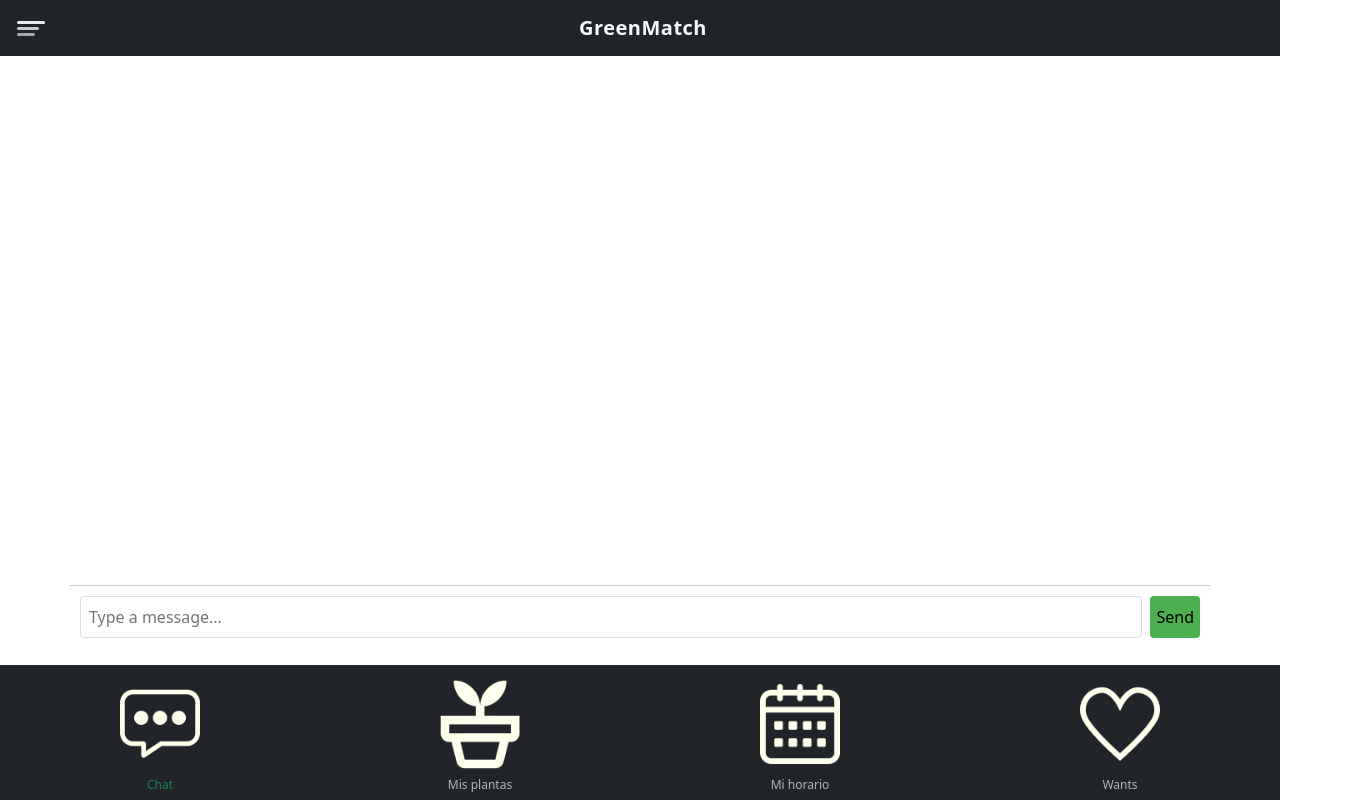
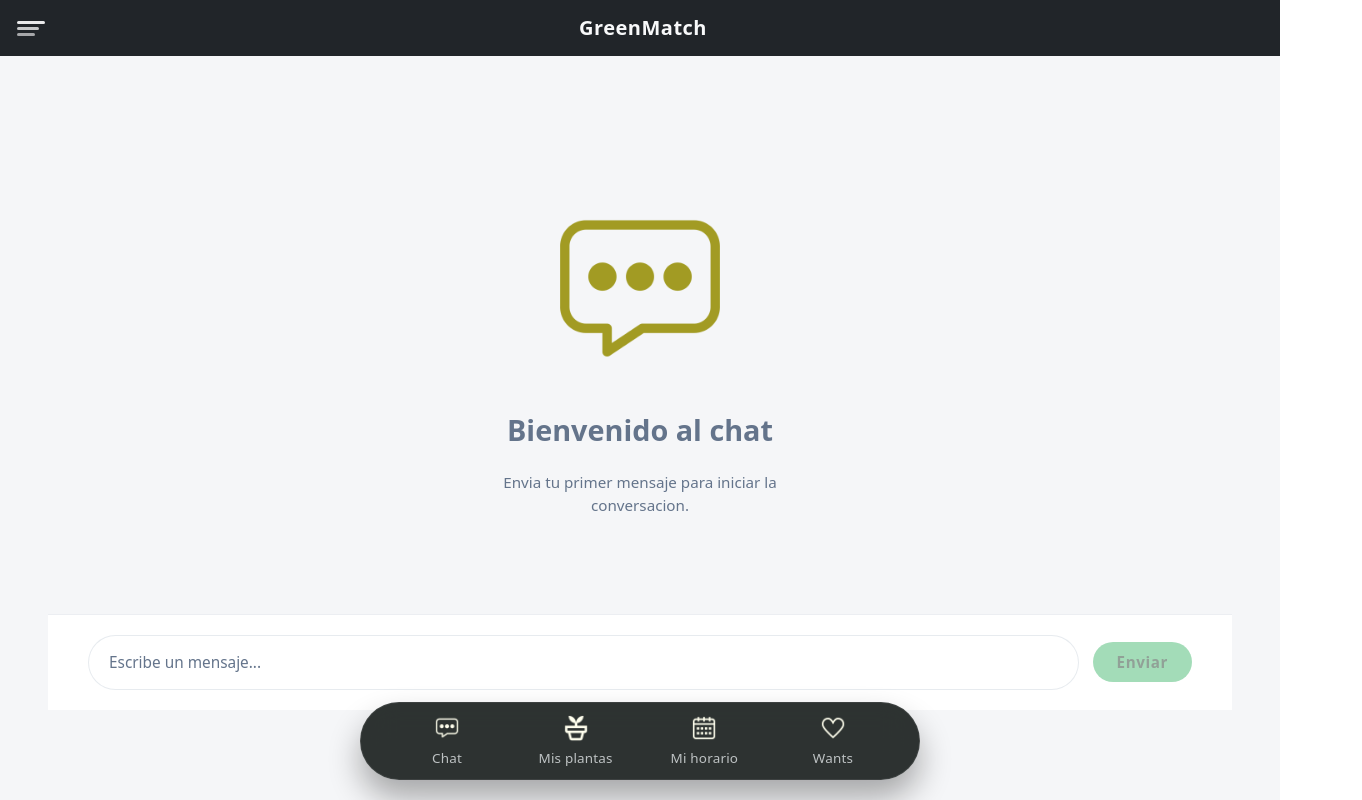
Before and after one commit to jrpinto2005/GreenMatchFrontAngular, an Angular app in the folder greenMatchApp/Front/: page /chat in a window 1280 px wide. Shown: the whole page, 1362 px wide, since content can reach past the window. Built offline with nearby package versions, Linux system fonts and the light colour scheme; a web font is replaced by a local one.

Commit message:
fix chat - barra

```diff
--- a/greenMatchApp/Front/src/app/barra-inferior/barra-inferior.component.html
+++ b/greenMatchApp/Front/src/app/barra-inferior/barra-inferior.component.html
@@ -1,23 +1,23 @@
-<footer class="barra-inferior bg-dark text-light" role="navigation" aria-label="Barra inferior">
-	<nav class="d-flex justify-content-around align-items-center py-2">
-		<a class="nav-item text-center" role="link" href="/chat">
-			<img class="icon-placeholder mb-1" src="assets/chat-cream.png" alt="Chat"/>
-			<div class="nav-label small text-success">Chat</div>
+<footer class="barra-inferior" role="navigation" aria-label="Navegacion inferior">
+	<nav class="barra-inferior__nav">
+		<a class="barra-inferior__item" role="link" href="/chat">
+			<img class="barra-inferior__icon" src="assets/chat-cream.png" alt="Chat"/>
+			<span class="barra-inferior__label">Chat</span>
 		</a>
 
-		<a class="nav-item text-center" role="link" href="/mis-plantas">
-            <img class="icon-placeholder mb-1" src="assets/logo-cream.png" alt="Mis plantas"/>
-			<div class="nav-label small">Mis plantas</div>
+		<a class="barra-inferior__item" role="link" href="/mis-plantas">
+            <img class="barra-inferior__icon" src="assets/logo-cream.png" alt="Mis plantas"/>
+			<span class="barra-inferior__label">Mis plantas</span>
 		</a>
 
-		<a class="nav-item text-center" role="link" href="/mi-horario">
-            <img class="icon-placeholder mb-1" src="assets/calendar-cream.png" alt="Mi horario"/>
-			<div class="nav-label small">Mi horario</div>
+		<a class="barra-inferior__item" role="link" href="/mi-horario">
+            <img class="barra-inferior__icon" src="assets/calendar-cream.png" alt="Mi horario"/>
+			<span class="barra-inferior__label">Mi horario</span>
 		</a>
 
-		<a class="nav-item text-center" role="link" href="/wants">
-            <img class="icon-placeholder mb-1" src="assets/heart-cream.png" alt="Wants"/>
-			<div class="nav-label small">Wants</div>
+		<a class="barra-inferior__item" role="link" href="/wants">
+            <img class="barra-inferior__icon" src="assets/heart-cream.png" alt="Wants"/>
+			<span class="barra-inferior__label">Wants</span>
 		</a>
 	</nav>
 </footer>
--- a/greenMatchApp/Front/src/app/barra-inferior/barra-inferior.component.scss
+++ b/greenMatchApp/Front/src/app/barra-inferior/barra-inferior.component.scss
@@ -1,70 +1,122 @@
 .barra-inferior {
   position: fixed;
-  bottom: 0;
+  bottom: clamp(0.6rem, 2vh, 1.1rem);
   left: 0;
   right: 0;
-  width: 100%;
-  background-color: #1a1a1a;
-  border-top: 1px solid #2a2a2a;
   z-index: 1000;
+  display: flex;
+  justify-content: center;
+  padding: 0 clamp(0.6rem, 4vw, 1.25rem);
+  padding-bottom: max(env(safe-area-inset-bottom), 0.25rem);
 }
 
-nav {
+.barra-inferior__nav {
   display: flex;
-  justify-content: space-around;
   align-items: center;
-  width: 100%;
+  justify-content: space-between;
+  gap: clamp(0.6rem, 3vw, 1.5rem);
+  width: min(460px, 100%);
+  padding: clamp(0.45rem, 1.6vh, 0.7rem) clamp(0.85rem, 3.5vw, 1.4rem);
+  border-radius: 999px;
+  background: rgba(18, 23, 21, 0.88);
+  border: 1px solid rgba(255, 255, 255, 0.08);
+  box-shadow: 0 18px 32px rgba(0, 0, 0, 0.32);
+  backdrop-filter: saturate(180%) blur(18px);
+  transition: border-color 0.2s ease, background 0.2s ease;
 }
 
-.nav-item {
+@supports not ((-webkit-backdrop-filter: blur(0)) or (backdrop-filter: blur(0))) {
+  .barra-inferior__nav {
+    background: rgba(18, 23, 21, 0.96);
+  }
+}
+
+.barra-inferior__item {
+  position: relative;
   display: flex;
   flex-direction: column;
   align-items: center;
+  justify-content: center;
+  min-width: 0;
+  gap: 0.35rem;
   flex: 1;
   text-decoration: none;
-  color: #adb5bd;
-  transition: color 0.2s ease;
+  color: rgba(237, 241, 244, 0.75);
+  font-weight: 500;
+  transition: color 0.2s ease, transform 0.2s ease;
 
-  &:hover {
-    color: #fff;
-    text-decoration: none;
+  &:hover,
+  &:focus-visible {
+    color: #ffffff;
+    transform: translateY(-1px);
   }
 
-  &.active {
-    color: #4caf50;
+  &:focus-visible {
+    outline: 2px solid rgba(125, 216, 125, 0.55);
+    outline-offset: 4px;
+  }
+
+  &[aria-current='page'] {
+    color: #7dd87d;
   }
 }
 
-.icon-placeholder {
-  width: 120px;
-  height: 100px;
-  margin-bottom: 6px;
-  object-fit: contain;
+.barra-inferior__item::after {
+  content: '';
+  position: absolute;
+  bottom: -0.25rem;
+  left: 50%;
+  width: 18px;
+  height: 3px;
+  border-radius: 999px;
+  background: transparent;
+  transform: translateX(-50%);
+  transition: background 0.2s ease;
 }
 
-.nav-label {
-  font-size: 0.875rem;
-  font-weight: 400;
-  line-height: 1.2;
-  margin: 0;
+.barra-inferior__item:hover::after,
+.barra-inferior__item[aria-current='page']::after {
+  background: #7dd87d;
+}
+
+.barra-inferior__icon {
+  width: clamp(22px, 5.5vw, 28px);
+  height: clamp(22px, 5.5vw, 28px);
+  object-fit: contain;
+  transition: transform 0.2s ease;
+}
+
+.barra-inferior__item:hover .barra-inferior__icon {
+  transform: scale(1.05);
+}
+
+.barra-inferior__label {
+  font-size: clamp(0.68rem, 1.7vw, 0.84rem);
+  letter-spacing: 0.015em;
+  white-space: nowrap;
   color: inherit;
 }
-//makes the component smaller
-.barra-inferior {
-  padding: 0px 0;
+
+@media (max-width: 600px) {
+  .barra-inferior {
+    bottom: clamp(0.45rem, 2.8vh, 1rem);
+    padding-inline: clamp(0.45rem, 5vw, 0.9rem);
+  }
+
+  .barra-inferior__nav {
+    width: min(92%, 380px);
+    padding-inline: clamp(0.75rem, 5vw, 1.2rem);
+    gap: clamp(0.45rem, 4vw, 1rem);
+  }
+
+  .barra-inferior__item {
+    gap: 0.25rem;
+  }
 }
-//reduces margins between icons
-.nav-item {
-  padding: 0px 0;
+
+@media (min-width: 900px) {
+  .barra-inferior__nav {
+    width: min(560px, 88%);
+    padding-inline: clamp(1.05rem, 3vw, 2.1rem);
+  }
 }
-//reduces margins between text and image
-.icon-placeholder {
-  margin: 0 auto 4px;
-}
-.nav-label {
-    font-size: 0.75rem;
-    font-weight: 400;
-    line-height: 1.2;
-    margin: 0;
-    color: inherit;
-}
--- a/greenMatchApp/Front/src/app/chat/chat.component.html
+++ b/greenMatchApp/Front/src/app/chat/chat.component.html
@@ -1,24 +1,47 @@
 <app-barra-superior></app-barra-superior>
 
-<main class="chat-content d-flex flex-column justify-content-center align-items-center flex-fill">
-  <div class="placeholder-content">
-
-    <div class="container">
-      <div class="chat-container">
-        <div class="messages">
-          <div *ngFor="let msg of messages" [class.self]="msg.from === 'me'">
-            <span>{{ msg.text }}</span>
-          </div>
+<main class="chat-page">
+  <section class="chat-card" aria-label="Conversacion">
+    <div class="chat-card__messages" role="log" aria-live="polite">
+      <ng-container *ngIf="messages.length > 0; else emptyState">
+        <div
+          *ngFor="let msg of messages"
+          class="chat-card__message"
+          [class.chat-card__message--self]="msg.from === 'me'"
+          role="listitem">
+          <span>{{ msg.text }}</span>
         </div>
-      </div>
+      </ng-container>
     </div>
 
-    <div class="input-area">
-      <input [(ngModel)]="newMessage" placeholder="Type a message..." (keyup.enter)="sendMessage()" />
-      <button (click)="sendMessage()">Send</button>
-    </div>
+    <ng-template #emptyState>
+      <div class="chat-card__empty" role="presentation">
+        <img src="assets/chat-verde.png" alt="Ilustracion de chat" loading="lazy" />
+        <h2>Bienvenido al chat</h2>
+        <p>Envia tu primer mensaje para iniciar la conversacion.</p>
+      </div>
+    </ng-template>
 
-  </div>
+    <form class="chat-card__composer" (ngSubmit)="handleSubmit()" novalidate>
+      <label class="visually-hidden" for="chat-message">Escribe tu mensaje</label>
+      <div class="chat-card__input">
+        <input
+          id="chat-message"
+          name="message"
+          type="text"
+          [(ngModel)]="newMessage"
+          placeholder="Escribe un mensaje..."
+          autocomplete="off"
+          aria-label="Mensaje a enviar" />
+      </div>
+      <button
+        class="chat-card__send"
+        type="submit"
+        [disabled]="!newMessage.trim()">
+        Enviar
+      </button>
+    </form>
+  </section>
 </main>
 
 <app-barra-inferior></app-barra-inferior>
--- a/greenMatchApp/Front/src/app/chat/chat.component.scss
+++ b/greenMatchApp/Front/src/app/chat/chat.component.scss
@@ -1,66 +1,276 @@
-.chat-content {
-  min-height: calc(100vh - 120px); /* Adjust based on header and footer heights */
-  padding: 20px;
+:host {
+  display: flex;
+  flex-direction: column;
+  min-height: 100vh;
+  --chat-bg: #0f1115;
+  --chat-text: #e5e7eb;
+  --chat-secondary-text: #94a3b8;
+  --chat-message-bg: #1f252f;
+  --chat-message-border: rgba(148, 163, 184, 0.16);
+  --chat-user-bg: #3fbf6b;
+  --chat-user-border: rgba(56, 207, 119, 0.5);
+  --chat-user-text: #052814;
+  --chat-input-bg: #161b24;
+  --chat-input-border: rgba(148, 163, 184, 0.18);
+  --chat-composer-bg: rgba(13, 16, 22, 0.92);
+  --chat-composer-border: rgba(148, 163, 184, 0.16);
+  background: var(--chat-bg);
+  color: var(--chat-text);
+  transition: background-color 0.25s ease, color 0.25s ease;
 }
 
-.placeholder-content {
-  text-align: center;
-  color: #666;
+@media (prefers-color-scheme: light) {
+  :host {
+    --chat-bg: #f5f6f8;
+    --chat-text: #1f2937;
+    --chat-secondary-text: #64748b;
+    --chat-message-bg: #ffffff;
+    --chat-message-border: rgba(100, 116, 139, 0.14);
+    --chat-user-bg: #36b364;
+    --chat-user-border: rgba(54, 179, 100, 0.4);
+    --chat-user-text: #0d301b;
+    --chat-input-bg: rgba(255, 255, 255, 0.92);
+    --chat-input-border: rgba(148, 163, 184, 0.22);
+    --chat-composer-bg: rgba(255, 255, 255, 0.96);
+    --chat-composer-border: rgba(148, 163, 184, 0.18);
+  }
 }
 
-.placeholder-content h2 {
-  margin-bottom: 10px;
-  color: #4caf50;
+.chat-page {
+  flex: 1;
+  display: flex;
+  justify-content: center;
+  padding: clamp(1.25rem, 3vw, 2.25rem) clamp(1rem, 6vw, 3rem);
+  padding-bottom: calc(clamp(90px, 10vh, 110px) + env(safe-area-inset-bottom));
 }
 
-.chat-container {
+.chat-card {
+  flex: 1;
   display: flex;
   flex-direction: column;
-  height: 100%;
-  width: 100vw;
-  margin: auto;
+  width: min(100%, 960px);
+  margin: 0 auto;
+  background: transparent;
+  border: none;
+  border-radius: clamp(18px, 2vw, 26px);
+  box-shadow: none;
 }
 
-.messages {
+.chat-card__messages {
   flex: 1;
+  display: flex;
+  flex-direction: column;
+  gap: 1rem;
+  padding: clamp(1.25rem, 4vw, 2.5rem);
   overflow-y: auto;
-  padding: 10px;
+  background: transparent;
+  scrollbar-width: thin;
+  scrollbar-color: rgba(102, 126, 150, 0.5) transparent;
 }
 
-.messages div {
-  margin: 5px 0;
-  padding: 8px;
-  border-radius: 6px;
-  background: #f1f1f1;
-  max-width: 70%;
+.chat-card__messages::-webkit-scrollbar {
+  width: 8px;
 }
 
-.messages div.self {
-  background: #007bff;
-  color: white;
-  margin-left: auto;
+.chat-card__messages::-webkit-scrollbar-thumb {
+  background: rgba(102, 126, 150, 0.6);
+  border-radius: 999px;
 }
 
-.input-area {
-  display: flex;
-  padding: 10px;
-  border-top: 1px solid #ccc;
+.chat-card__messages::-webkit-scrollbar-track {
+  background: transparent;
 }
 
-input {
-  flex: 1;
-  padding: 8px;
-  border-radius: 4px;
-  border: 1px solid #ddd;
-  margin-right: 8px;
+.chat-card__message {
+  align-self: flex-start;
+  max-width: min(78%, 620px);
+  padding: 0.85rem 1.1rem;
+  border-radius: 16px;
+  background: var(--chat-message-bg);
+  color: var(--chat-text);
+  font-size: 0.95rem;
+  line-height: 1.55;
+  border: 1px solid var(--chat-message-border);
+  box-shadow: none;
+  animation: message-pop 0.22s ease;
 }
 
-.container {
-  height: 55vh;
+.chat-card__message--self {
+  align-self: flex-end;
+  background: var(--chat-user-bg);
+  color: var(--chat-user-text);
+  border: 1px solid var(--chat-user-border);
 }
 
-button {
-  border-radius: 4px;
-  background-color: #4caf50;
-  border: transparent;
+.chat-card__empty {
+  margin: auto;
+  max-width: 320px;
+  text-align: center;
+  display: flex;
+  flex-direction: column;
+  align-items: center;
+  gap: 1.5rem;
+  color: var(--chat-secondary-text);
+
+  img {
+    width: clamp(140px, 34vw, 200px);
+    opacity: 0.9;
+  }
+
+  h2 {
+    font-size: clamp(1.25rem, 2.6vw, 1.8rem);
+    font-weight: 600;
+    margin: 0;
+  }
+
+  p {
+    margin: 0;
+    font-size: 0.95rem;
+    line-height: 1.5;
+    color: var(--chat-secondary-text);
+  }
 }
+
+.chat-card__composer {
+  display: flex;
+  align-items: center;
+  gap: 0.85rem;
+  padding: clamp(0.9rem, 3vw, 1.25rem) clamp(1.1rem, 4vw, 2.5rem) calc(clamp(0.9rem, 3vw, 1.25rem) + env(safe-area-inset-bottom));
+  background: var(--chat-composer-bg);
+  border-top: 1px solid var(--chat-composer-border);
+}
+
+.chat-card__input {
+  flex: 1;
+  display: flex;
+  align-items: center;
+  padding: 0.4rem 0.9rem;
+  border-radius: 999px;
+  background: var(--chat-input-bg);
+  border: 1px solid var(--chat-input-border);
+  transition: border-color 0.2s ease, box-shadow 0.2s ease;
+
+  &:focus-within {
+    border-color: var(--chat-user-border);
+    box-shadow: 0 0 0 3px rgba(63, 191, 107, 0.22);
+  }
+
+  input {
+    flex: 1;
+    padding: 0.55rem 0.35rem;
+    font-size: 0.96rem;
+    border: none;
+    background: transparent;
+    color: var(--chat-text);
+
+    &::placeholder {
+      color: var(--chat-secondary-text);
+    }
+
+    &:focus {
+      outline: none;
+    }
+  }
+}
+
+.chat-card__send {
+  display: inline-flex;
+  align-items: center;
+  justify-content: center;
+  padding: 0.55rem 1.5rem;
+  border: none;
+  border-radius: 999px;
+  font-size: 0.95rem;
+  font-weight: 600;
+  letter-spacing: 0.04em;
+  background: var(--chat-user-bg);
+  color: var(--chat-user-text);
+  cursor: pointer;
+  transition: transform 0.2s ease, box-shadow 0.2s ease, opacity 0.2s ease;
+
+  &:hover:not(:disabled) {
+    transform: translateY(-1px);
+    box-shadow: 0 12px 24px rgba(63, 191, 107, 0.25);
+  }
+
+  &:active:not(:disabled) {
+    transform: translateY(0);
+  }
+
+  &:disabled {
+    opacity: 0.45;
+    cursor: not-allowed;
+    box-shadow: none;
+  }
+}
+
+@keyframes message-pop {
+  0% {
+    transform: translateY(6px) scale(0.98);
+    opacity: 0;
+  }
+  100% {
+    transform: translateY(0) scale(1);
+    opacity: 1;
+  }
+}
+
+@media (max-width: 900px) {
+  .chat-page {
+    padding-inline: clamp(0.75rem, 6vw, 1.5rem);
+  }
+
+  .chat-card {
+    border-radius: clamp(18px, 4vw, 22px);
+  }
+}
+
+@media (max-width: 720px) {
+  .chat-page {
+    padding: clamp(0.75rem, 4vw, 1.25rem) clamp(0.75rem, 5vw, 1.25rem) calc(clamp(92px, 12vh, 118px) + env(safe-area-inset-bottom));
+  }
+
+  .chat-card {
+    width: 100%;
+    min-height: calc(100vh - 56px);
+    border-radius: 22px 22px 0 0;
+  }
+
+  .chat-card__messages {
+    padding: 1.25rem clamp(0.85rem, 5vw, 1.5rem);
+  }
+
+  .chat-card__message {
+    max-width: 86%;
+    font-size: 0.92rem;
+  }
+
+  .chat-card__composer {
+    padding-inline: clamp(0.85rem, 5vw, 1.5rem);
+    gap: 0.75rem;
+  }
+
+  .chat-card__send {
+    padding-inline: 1.25rem;
+  }
+}
+
+@media (max-width: 480px) {
+  .chat-card__messages {
+    gap: 0.75rem;
+  }
+
+  .chat-card__message,
+  .chat-card__message--self {
+    padding-inline: 0.9rem;
+  }
+
+  .chat-card__input input {
+    font-size: 0.9rem;
+  }
+
+  .chat-card__send {
+    font-size: 0.86rem;
+    padding-inline: 1.1rem;
+  }
+}
--- a/greenMatchApp/Front/src/app/chat/chat.component.ts
+++ b/greenMatchApp/Front/src/app/chat/chat.component.ts
@@ -21,6 +21,10 @@ export class ChatComponent {
   messages: Message[] = [];
   newMessage: string = '';
 
+  handleSubmit() {
+    this.sendMessage();
+  }
+
   sendMessage() {
     if (this.newMessage.trim() === '') return;
 
```
Also changed, not shown: 1 other file (tests, documents, lock files or other folders).
